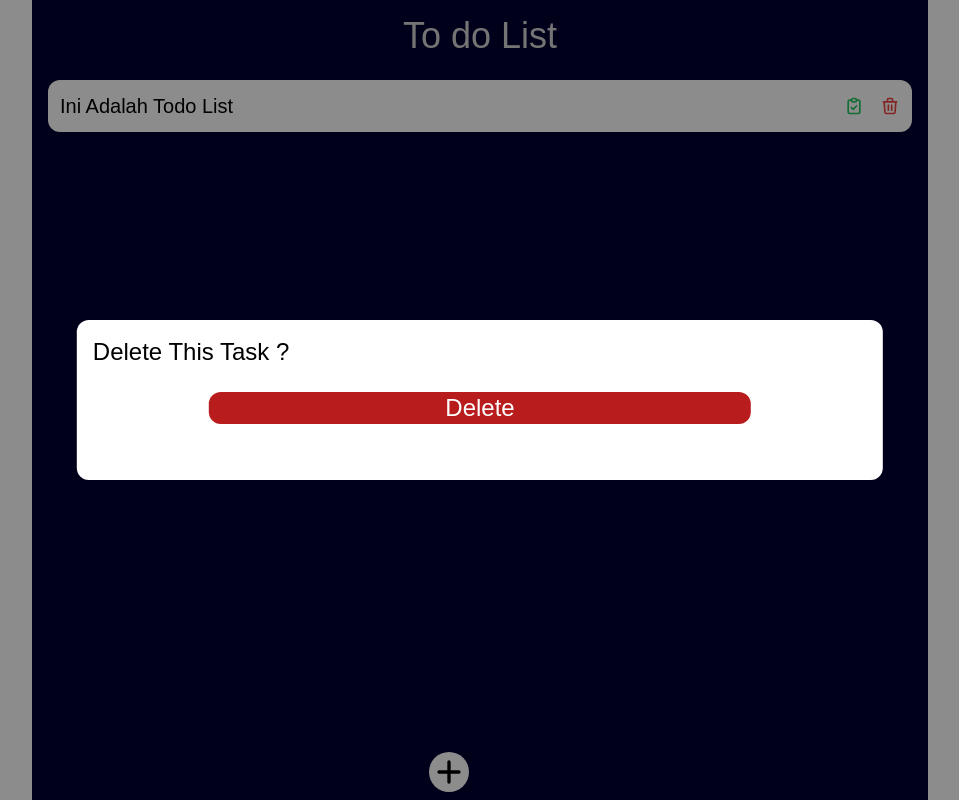
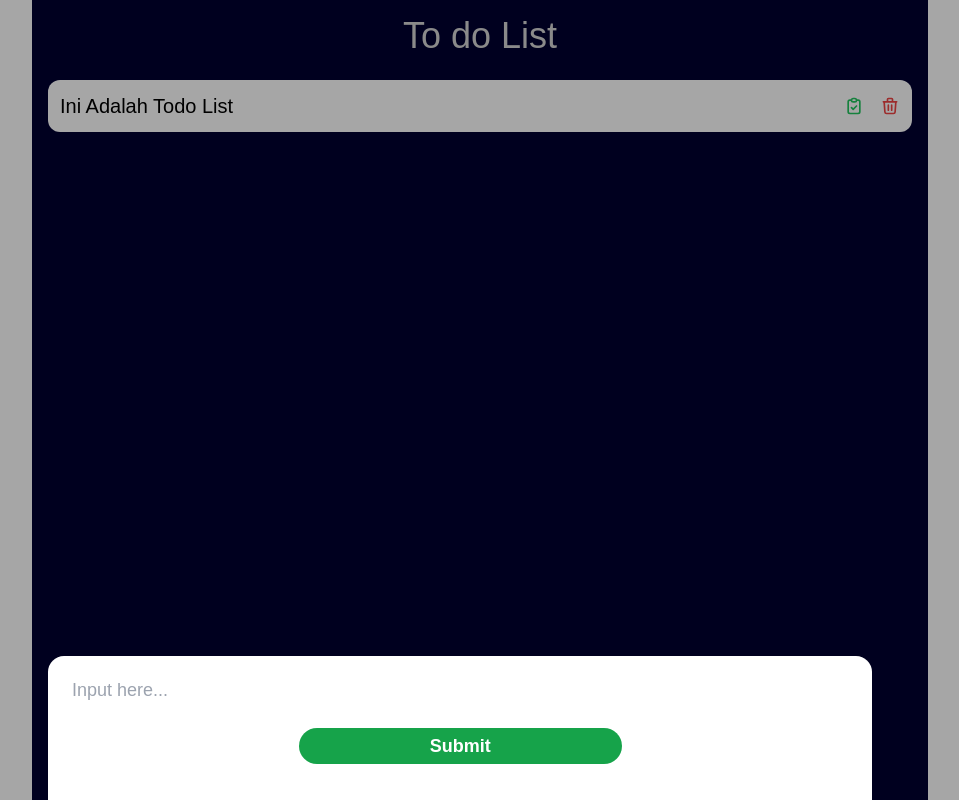
Before and after one commit to eilinseth/todomern, a React (Vite) app in the folder client/: page / in a window 1280 px wide. Shown: the whole page, without its empty margins (160-1119 px from the left). Built offline with nearby package versions, Linux system fonts and the light colour scheme; what webfontloader would draw is missing.

Commit message:
Tambah Form komponen

```diff
--- a/client/src/App.tsx
+++ b/client/src/App.tsx
@@ -1,8 +1,9 @@
 import './App.css'
 import TaskList from './components/TaskList'
 import TaskCard from './components/TaskCard'
-import AddButton from './components/AddButton'
-import DeleteBox from './components/DeleteBox'
+// import AddButton from './components/AddButton'
+// import DeleteBox from './components/DeleteBox'
+import Form from './components/Form'
 
 function App() {
 
@@ -10,8 +11,9 @@ function App() {
     <div >
       <TaskList>
         <TaskCard/>
-        <DeleteBox/>
-        <AddButton/>
+        {/* <DeleteBox/>
+        <AddButton/> */}
+        <Form/>
       </TaskList>
 
     </div>
--- /dev/null
+++ b/client/src/components/Form/index.tsx
@@ -0,0 +1,22 @@
+
+const Form : React.FC = () => {
+    return (
+        <div className="absolute bottom-0 h-[18%] w-[92%]">
+
+             <div className="fixed z-10 top-0 left-0 right-0 bottom-0 bg-black/35">
+
+             </div>
+
+
+            <form className="absolute h-full z-10 bg-white p-2 rounded-tl-2xl rounded-tr-2xl w-full ">
+                <input type="text" className="w-full text-black text-lg py-2 px-4 rounded-xl" placeholder="Input here..." />
+                <div className="text-center ">
+                    <button className="text-lg font-bold bg-green-600 w-[40%] rounded-full p-1 mt-4 text-white">Submit</button>
+                </div>
+            </form>
+
+        </div>
+    )
+}
+
+export default Form
--- a/client/src/components/TaskList/index.tsx
+++ b/client/src/components/TaskList/index.tsx
@@ -6,7 +6,7 @@ interface TaskListProp {
 
 const TaskList: React.FC<TaskListProp> = ({ children }) => {
   return (
-    <div className="container mx-auto text-4xl bg-navy px-4 h-screen max-w-[70%] relative">
+    <div className=" px-4 container mx-auto text-4xl bg-navy h-screen w-[70%] relative box-border">
       <h1 className="text-center text-brightGray py-4">To do List</h1>
       {children}
     </div>
```
